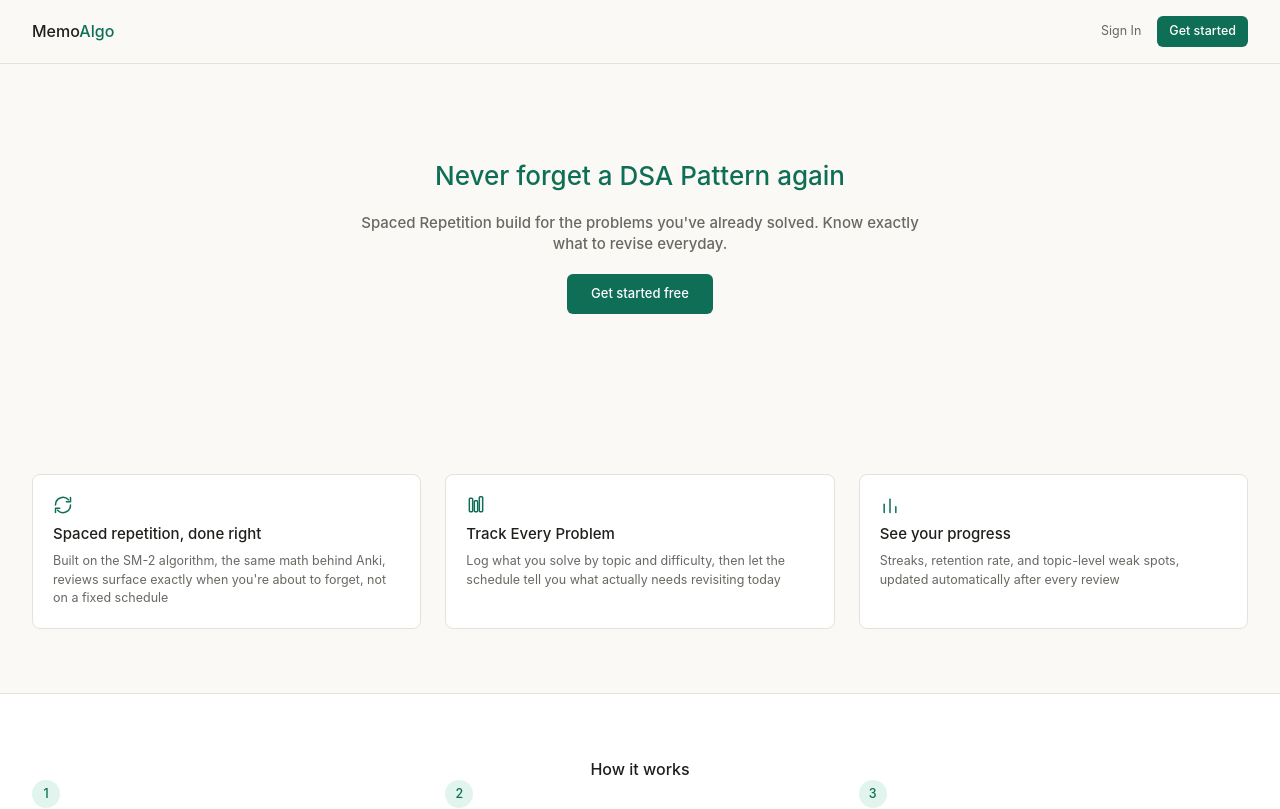
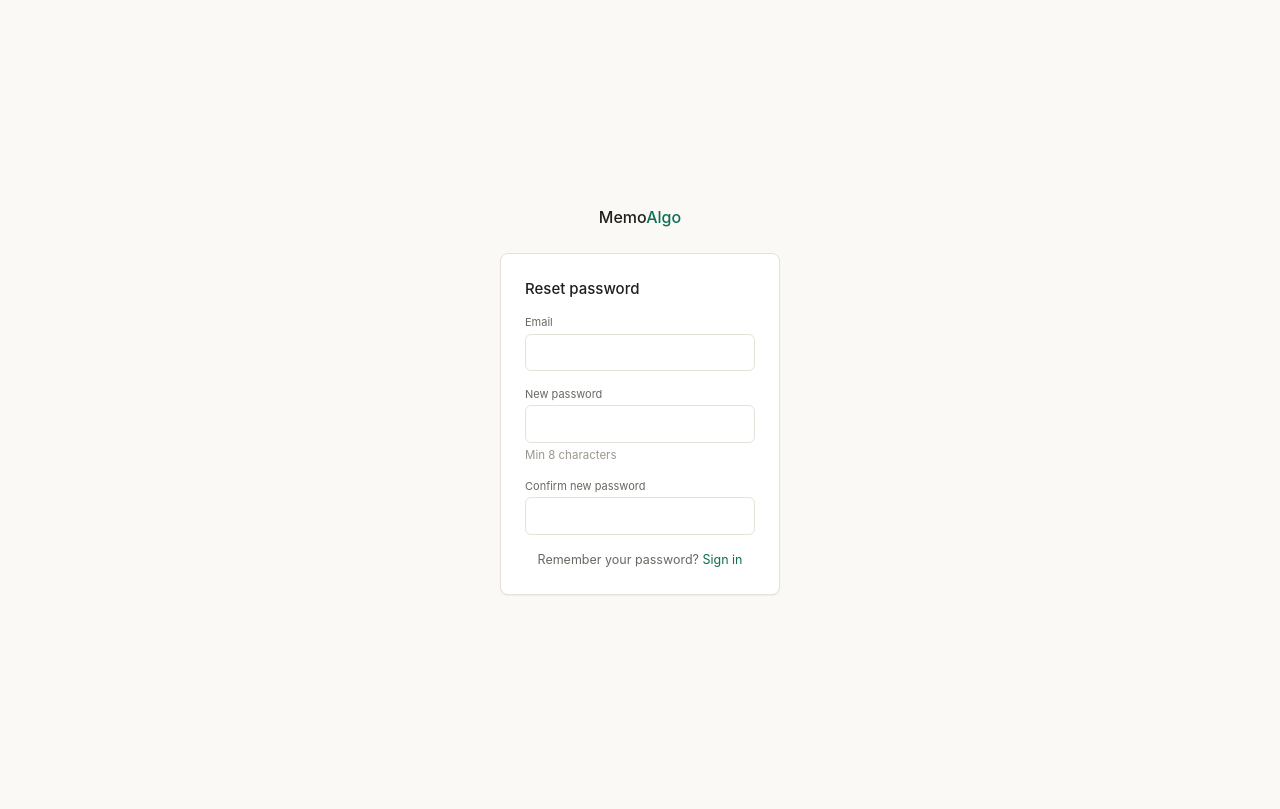
Before and after one commit to HetMamtora/memoalgo-frontend, a React (Vite) app: page /forgot-password in a window 1280 px wide. Before the commit this address led to /. Shown: the top 809 px of the page. Built offline with nearby package versions, Linux system fonts and the light colour scheme; no server answers.

Commit message:
OTP verificaiton and Forgot password added
OTP verification on registration and resetting password added

```diff
--- a/src/App.tsx
+++ b/src/App.tsx
@@ -9,6 +9,7 @@ import { Dashboard } from './pages/Dashboard'
 import { Library } from './pages/Library'
 import { Review } from './pages/Review'
 import { Stats } from './pages/Stats'
+import { ForgotPassword } from './pages/ForgotPassword'
 
 function App() {
   return (
@@ -16,10 +17,10 @@ function App() {
       <Route path="/" element={<Landing />} />
       <Route path="/login" element={<Login />} />
       <Route path="/register" element={<Register />} />
+      <Route path='/forgot-password' element={<ForgotPassword />} />
 
-      {/* Everything under this guard requires a valid session. Day 9
-          replaces AppPlaceholder with the real App Shell + nested
-          Dashboard/Library/Review/Stats routes. */}
+      {/* Everything under here requires a valid session (ProtectedRoute)
+          and shares the App Shell (Sidebar/BottomNav/MobileHeader). */}
       <Route element={<ProtectedRoute />}>
         <Route element={<AppShell />}>
           <Route path='/app' element={<Dashboard />} />
--- /dev/null
+++ b/src/pages/ForgotPassword.tsx
@@ -0,0 +1,156 @@
+import { useState, type FormEvent } from 'react'
+import { Link, useNavigate } from 'react-router-dom'
+import { AuthLayout } from '@/components/auth/AuthLayout'
+import { OtpStep } from '@/components/auth/OtpStep'
+import { Input } from '@/components/common/Input'
+import { Button } from '@/components/common/Button'
+import { useAuth } from '@/hooks/useAuth'
+import * as authService from '@/services/auth'
+import { extractErrorMessage } from '@/services/api'
+import {
+    validateEmail,
+    validatePassword,
+    validateConfirmPassword,
+} from '@/utils/validation'
+
+type Phase = 'form' | 'otp'
+
+export function ForgotPassword() {
+    const { authenticateWithResponse } = useAuth()
+    const navigate = useNavigate()
+
+    const [email, setEmail] = useState('')
+    const [newPassword, setNewPassword] = useState('')
+    const [confirmPassword, setConfirmPassword] = useState('')
+    const [fieldErrors, setFieldErrors] = useState<Record<string, string | undefined>>({})
+    const [formError, setFormError] = useState<string | null>(null)
+    const [isSubmitting, setIsSubmitting] = useState(false)
+
+    const [phase, setPhase] = useState<Phase>('form')
+    const [otpError, setOtpError] = useState<string | null>(null)
+    const [expiresInMinutes, setExpiresInMinutes] = useState(10)
+
+    const confirmValid =
+        newPassword.length >= 8 &&
+        confirmPassword.length > 0 &&
+        newPassword === confirmPassword
+
+    async function handleSendOtp(e: FormEvent) {
+        e.preventDefault()
+        setFormError(null)
+
+        const errors: Record<string, string | undefined> = {
+            email: validateEmail(email),
+            newPassword: validatePassword(newPassword),
+            confirmPassword: validateConfirmPassword(newPassword, confirmPassword),
+        }
+        setFieldErrors(errors)
+        if (Object.values(errors).some(Boolean)) return
+
+        setIsSubmitting(true)
+        try {
+            const res = await authService.initiatePasswordReset({
+                email,
+                newPassword,
+            })
+            setExpiresInMinutes(res.expiresInMinutes)
+            setPhase('otp')
+        } catch (err) {
+            setFormError(extractErrorMessage(err))
+        } finally {
+            setIsSubmitting(false)
+        }
+    }
+
+    async function handleVerify(otp: string) {
+        setOtpError(null)
+        try {
+            const auth = await authService.verifyPasswordReset({ email, otp })
+            await authenticateWithResponse(auth)
+            navigate('/app', { replace: true })
+        } catch (err) {
+            setOtpError(extractErrorMessage(err))
+        }
+    }
+
+    async function handleResend() {
+        setOtpError(null)
+        try {
+            const res = await authService.initiatePasswordReset({
+                email,
+                newPassword,
+            })
+            setExpiresInMinutes(res.expiresInMinutes)
+        } catch (err) {
+            setOtpError(extractErrorMessage(err))
+        }
+    }
+
+  return (
+    <AuthLayout>
+        {phase === 'form' && (
+            <form onSubmit={handleSendOtp} className="flex flex-col gap-4" noValidate>
+                <h1 className="text-card-title text-text">Reset password</h1>
+
+                <Input
+                    label="Email"
+                    type="email"
+                    autoComplete="email"
+                    value={email}
+                    onChange={(e) => setEmail(e.target.value)}
+                    error={fieldErrors.email}
+                />
+                <Input
+                    label="New password"
+                    type="password"
+                    autoComplete="new-password"
+                    value={newPassword}
+                    onChange={(e) => setNewPassword(e.target.value)}
+                    error={fieldErrors.newPassword}
+                    hint="Min 8 characters"
+                />
+                <Input
+                    label="Confirm new password"
+                    type="password"
+                    autoComplete="new-password"
+                    value={confirmPassword}
+                    onChange={(e) => setConfirmPassword(e.target.value)}
+                    error={fieldErrors.confirmPassword}
+                />
+
+                {formError && (
+                    <p role="alert" className="text-caption text-danger-text">
+                        {formError}
+                    </p>
+                )}
+
+                {confirmValid && (
+                    <Button type="submit" isLoading={isSubmitting} className="w-full">
+                        Send verification code
+                    </Button>
+                )}
+
+                <p className="text-center text-body-secondary text-text-secondary">
+                    Remember your password?{' '}
+                    <Link to="/login" className="text-accent-link hover:underline">
+                        Sign in
+                    </Link>
+                </p>
+            </form>
+        )}
+
+        {phase === 'otp' && (
+            <>
+            <h1 className="mb-2 text-card-title text-text">Verify your email</h1>
+                <OtpStep
+                    email={email}
+                    expiresInMinutes={expiresInMinutes}
+                    onVerify={handleVerify}
+                    onResend={handleResend}
+                    error={otpError}
+                />
+            </>
+        )}
+    </AuthLayout>
+  )
+}
--- a/src/pages/Login.tsx
+++ b/src/pages/Login.tsx
@@ -76,12 +76,17 @@ export function Login() {
           Sign in
         </Button>
 
-        <p className="text-center text-body-secondary text-text-secondary">
-          New here?{' '}
-          <Link to="/register" className="text-accent-link hover:underline">
-            Create account
+        <div className="flex flex-col items-center gap-2 text-body-secondary text-text-secondary">
+          <Link to="/forgot-password" className="text-accent-link hover:underline">
+            Forgot password?
           </Link>
-        </p>
+          <p>
+            New here?{' '}
+            <Link to="/register" className="text-accent-link hover:underline">
+              Create account
+            </Link>
+          </p>
+        </div>
       </form>
     </AuthLayout>
   )
--- a/src/pages/Register.tsx
+++ b/src/pages/Register.tsx
@@ -1,58 +1,97 @@
 import { useState, type FormEvent } from 'react'
 import { Link, useNavigate } from 'react-router-dom'
-import axios from 'axios'
 import { AuthLayout } from '@/components/auth/AuthLayout'
 import { Input } from '@/components/common/Input'
+import { OtpStep } from '@/components/auth/OtpStep'
 import { Button } from '@/components/common/Button'
 import { useAuth } from '@/hooks/useAuth'
 import { extractErrorMessage } from '@/services/api'
-import { validateEmail, validatePassword, validateUsername } from '@/utils/validation'
+import * as authService from '@/services/auth'
+import { validateEmail, validatePassword, validateUsername, validateConfirmPassword } from '@/utils/validation'
+
+type Phase = 'form' | 'otp'
 
 export function Register() {
-  const { register } = useAuth()
+  const { authenticateWithResponse } = useAuth()
   const navigate = useNavigate()
 
   const [email, setEmail] = useState('')
   const [username, setUsername] = useState('')
   const [password, setPassword] = useState('')
-  const [fieldErrors, setFieldErrors] = useState<{
-    email?: string
-    username?: string
-    password?: string
-  }>({})
+  const [confirmPassword, setConfirmPassword] = useState('')
+  const [fieldErrors, setFieldErrors] = useState<Record<string, string | undefined>>({})
   const [formError, setFormError] = useState<string | null>(null)
   const [isSubmitting, setIsSubmitting] = useState(false)
 
-  async function handleSubmit(e: FormEvent) {
+  const [phase, setPhase] = useState<Phase>('form')
+  const [otpError, setOtpError] = useState<string | null>(null)
+  const [expiresInMinutes, setExpiresInMinutes] = useState(10)
+
+  const confirmValid =
+      password.length >= 8 &&
+      confirmPassword.length > 0 &&
+      password === confirmPassword
+
+  async function handleSentOtp(e: FormEvent) {
       e.preventDefault()
       setFormError(null)
 
-    const errors = {
+      const errors: Record<string, string | undefined> = {
           email: validateEmail(email),
           username: validateUsername(username),
           password: validatePassword(password),
+          confirmPassword: validateConfirmPassword(password, confirmPassword),
       }
+
       setFieldErrors(errors)
-    if (errors.email || errors.username || errors.password) return
+      if(Object.values(errors).some(Boolean)) return
 
       setIsSubmitting(true)
-    try {
-      await register({ email, username, password })
-      navigate('/app', { replace: true })
+
+      try{
+          const res = await authService.initiateRegistration({
+            email,
+            username,
+            password,
+          })
+          setExpiresInMinutes(res.expiresInMinutes)
+          setPhase('otp')
       } catch (err) {
-      if (axios.isAxiosError(err) && err.response?.status === 409) {
-        setFormError('That email or username is already taken.')
-      } else {
         setFormError(extractErrorMessage(err))
-      }
       } finally {
         setIsSubmitting(false)
       }
   }
 
+  async function handleVerify(otp: string) {
+      setOtpError(null)
+      try {
+          const auth = await authService.verifyRegistration({ email, otp })
+          await authenticateWithResponse(auth)
+          navigate('/app', { replace: true })
+      } catch (err) {
+          setOtpError(extractErrorMessage(err))
+      }
+  }
+
+  async function handleResend() {
+      setOtpError(null)
+      try {
+          const res = await authService.initiateRegistration({
+              email,
+              username,
+              password,
+          })
+          setExpiresInMinutes(res.expiresInMinutes)
+      } catch (err) {
+          setOtpError(extractErrorMessage(err))
+      }
+  }
+
   return (
     <AuthLayout>
-      <form onSubmit={handleSubmit} className="flex flex-col gap-4" noValidate>
+        {phase === 'form' && (
+            <form onSubmit={handleSentOtp} className="flex flex-col gap-4" noValidate>
                 <h1 className="text-card-title text-text">Create account</h1>
 
                 <Input
@@ -80,6 +119,14 @@ export function Register() {
                     error={fieldErrors.password}
                     hint="Min 8 characters"
                 />
+                <Input
+                    label="Confirm password"
+                    type="password"
+                    autoComplete="new-password"
+                    value={confirmPassword}
+                    onChange={(e) => setConfirmPassword(e.target.value)}
+                    error={fieldErrors.confirmPassword}
+                />
 
                 {formError && (
                     <p role="alert" className="text-caption text-danger-text">
@@ -87,9 +134,11 @@ export function Register() {
                     </p>
                 )}
 
+                {confirmValid && (
                     <Button type="submit" isLoading={isSubmitting} className="w-full">
-          Create account
+                        Send verification code
                     </Button>
+                )}
 
                 <p className="text-center text-body-secondary text-text-secondary">
                     Already have an account?{' '}
@@ -98,6 +147,20 @@ export function Register() {
                     </Link>
                 </p>
             </form>
+        )}
+
+        {phase === 'otp' && (
+            <>
+              <h1 className="mb-2 text-card-title text-text">Verify your email</h1>
+                  <OtpStep
+                      email={email}
+                      expiresInMinutes={expiresInMinutes}
+                      onVerify={handleVerify}
+                      onResend={handleResend}
+                      error={otpError}
+                  />
+              </>
+        )}
     </AuthLayout>
   )
 }
```
Lines whose indentation alone changed are shown as unchanged.
